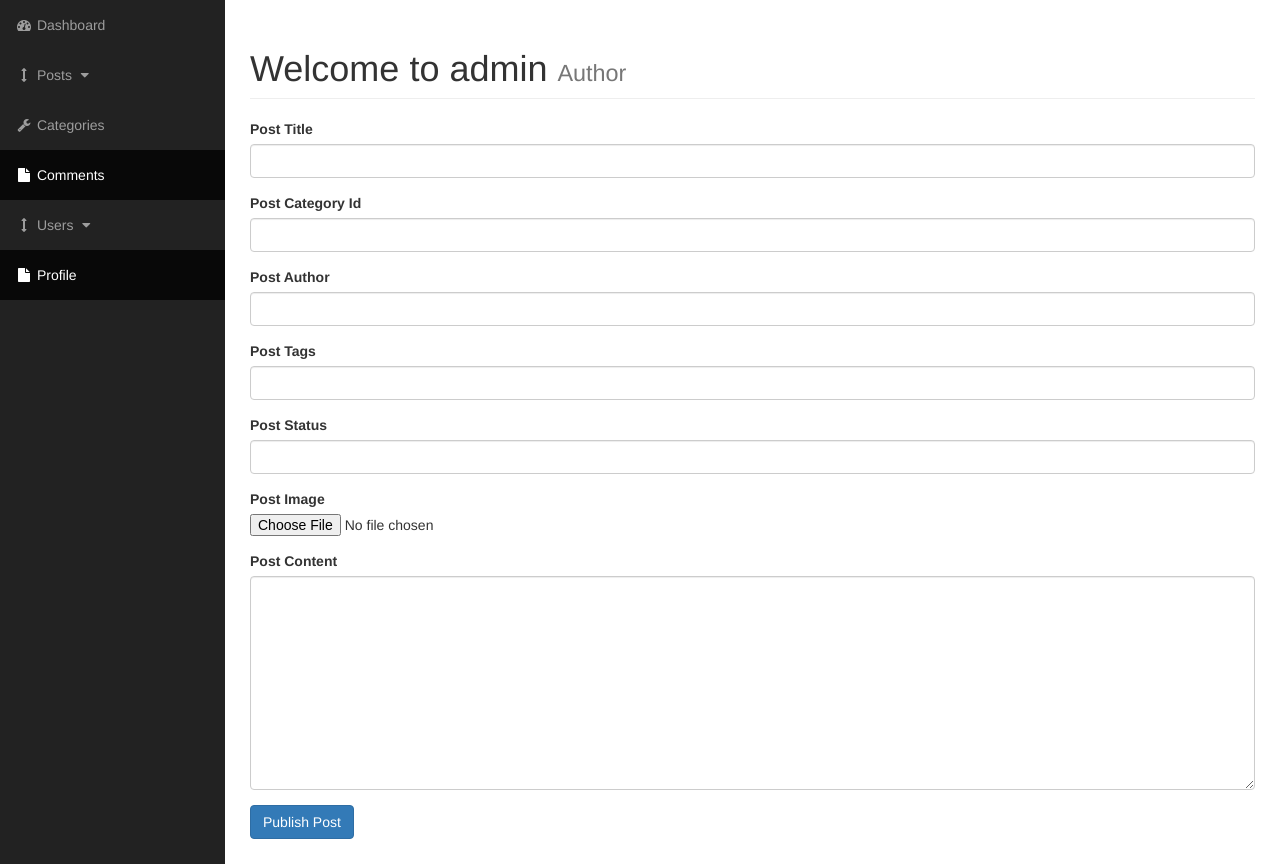
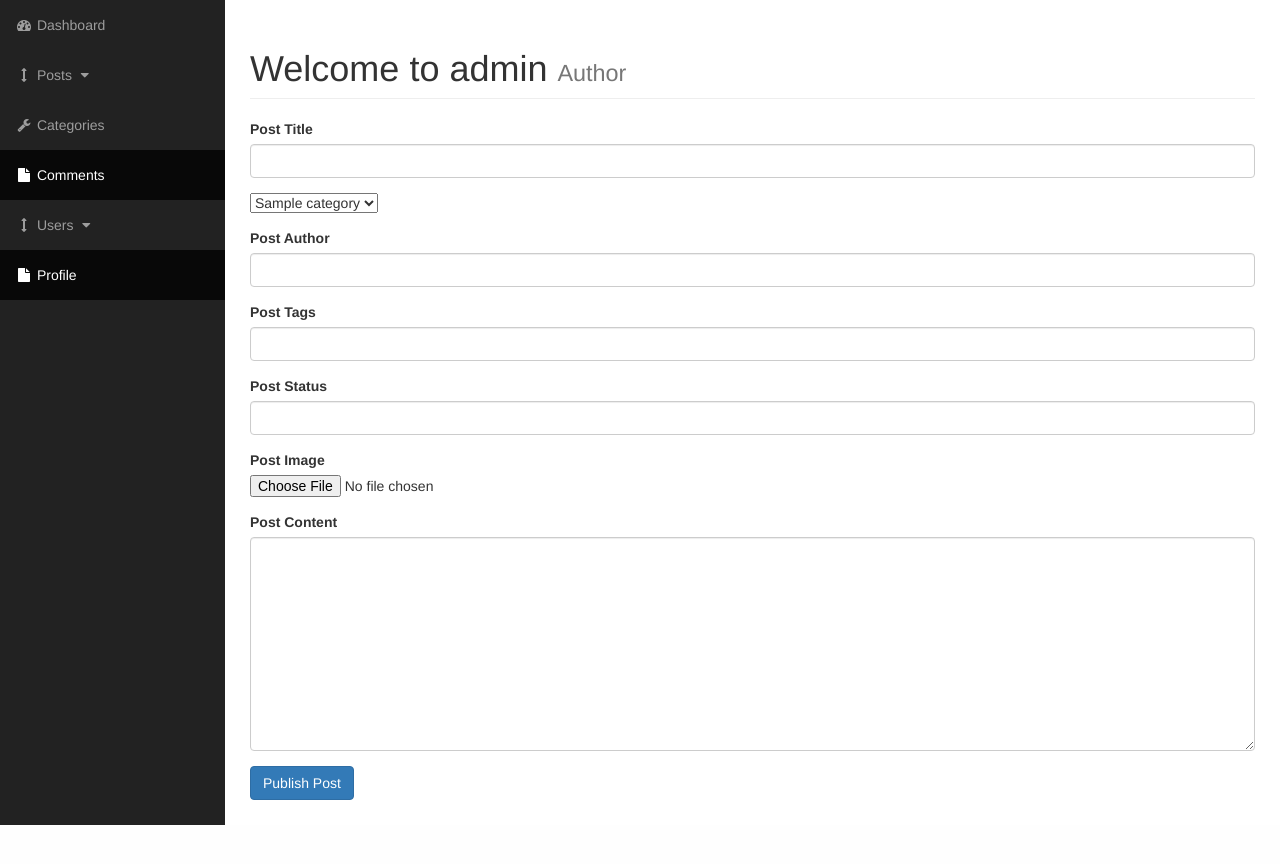
Before and after one commit to Princekumar1999/Content-Management-System, a PHP site: page /admin/posts.php?source=add_post in a window 1280 px wide. Shown: the part 51-915 px from the top of the page. After the commit the page ends 876 px from the top, so only its background shows below. Run offline with PHP 8.4, Linux system fonts and the light colour scheme; tables that the repository leaves empty or names only in its code hold one stand-in row (values such as "Sample post").

Commit message:
Added dropdown menu to add post too

```diff
--- a/admin/includes/add_posts.php
+++ b/admin/includes/add_posts.php
@@ -3,7 +3,7 @@
     if(isset($_POST['create_post'])){
         $post_title = $_POST['title'];
         $post_author = $_POST['post_author'];
-        $post_category_id = $_POST['post_category_id'];
+        $post_category_id = $_POST['post_category'];
         $post_status = $_POST['post_status'];
         $post_comment_count = 4;
         $post_date = date('d-m-y');
@@ -38,8 +38,19 @@
         <input type="text" class="form-control" name="title">
     </div>
     <div class="form-group">
-        <label for="post_categotry">Post Category Id</label>
-        <input type="number" class="form-control" name="post_category_id">
+        <select name="post_category" id="">
+        <?php
+            $query = "SELECT * FROM categories";
+            $select_categories = mysqli_query($connection, $query);
+
+            confirmQuery($select_categories);
+
+            while($row = mysqli_fetch_assoc($select_categories)){
+                $cat_id = $row['cat_id'];
+                $cat_title = $row['cat_title'];
+            echo "<option value='$cat_id'>{$cat_title}</option>";}
+        ?>
+        </select>
     </div>
     <div class="form-group">
         <label for="post_author">Post Author</label>
```
